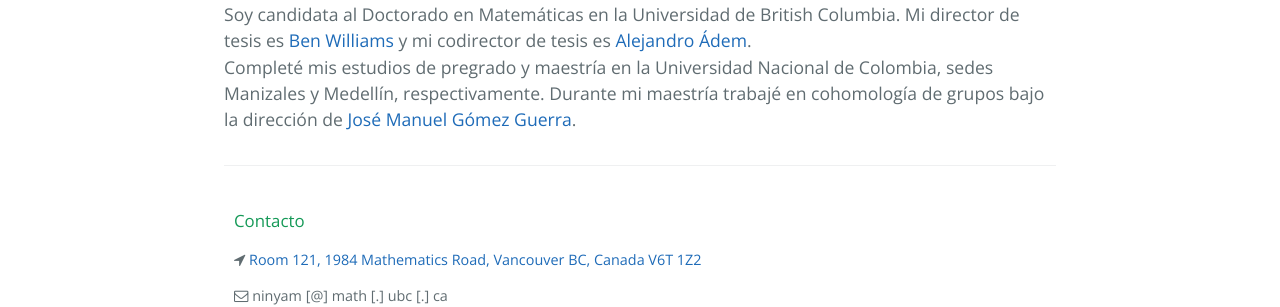
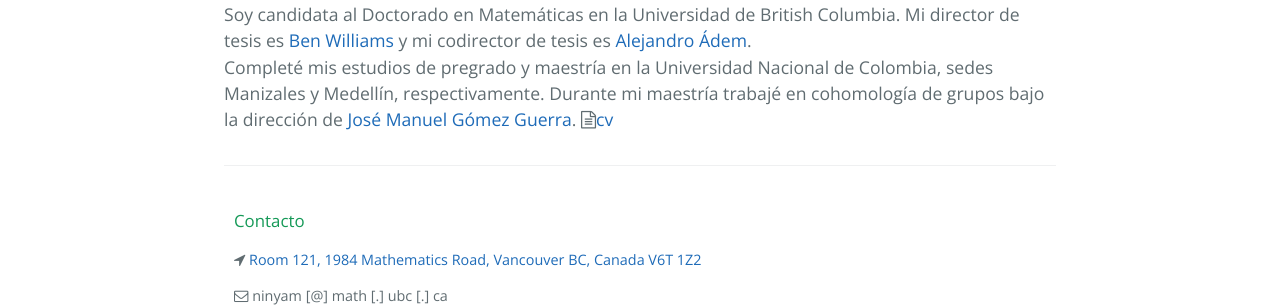
Before and after one commit to ninyam/paginapersonal, a Jekyll site: the page built from index.html, in a window 1280 px wide. Shown: the part 436-743 px from the top of the page. Built offline with Jekyll 4.4.1, drawn with Linux system fonts in a browser that asks for light colours.

Commit message:
Update index.html

```diff
--- a/index.html
+++ b/index.html
@@ -5,7 +5,13 @@
 
 <div id="home">
   <h1>Bio</h1>
-  Soy candidata al Doctorado en Matemáticas en la Universidad de British Columbia. Mi director de tesis es <a href="http://www.math.ubc.ca/~tbjw/">Ben Williams</a> y mi codirector de tesis es <a href="http://www.math.ubc.ca/~adem/">Alejandro Ádem</a>. <br>
+  Soy candidata al Doctorado en Matemáticas en la Universidad de British Columbia.
+  Mi director de tesis es <a href="http://www.math.ubc.ca/~tbjw/">Ben Williams</a> y
+   mi codirector de tesis es <a href="http://www.math.ubc.ca/~adem/">Alejandro Ádem</a>. <br>
 
-  Completé mis estudios de pregrado y maestría en la Universidad Nacional de Colombia, sedes Manizales y Medellín, respectivamente. Durante mi maestría trabajé en cohomología de grupos bajo la dirección de <a href="https://sites.google.com/a/unal.edu.co/jmgomez0/home?authuser=0">José Manuel Gómez Guerra</a>.
+  Completé mis estudios de pregrado y maestría en la Universidad Nacional de Colombia,
+  sedes Manizales y Medellín, respectivamente. Durante mi maestría trabajé en
+  cohomología de grupos bajo la dirección de <a href="https://sites.google.com/a/unal.edu.co/jmgomez0/home?authuser=0">José Manuel Gómez Guerra</a>.
+
+  <i class="fa fa-file-text-o"></i><a href="/_assets/njarcilama.pdf">cv</a>
 </div>
```
